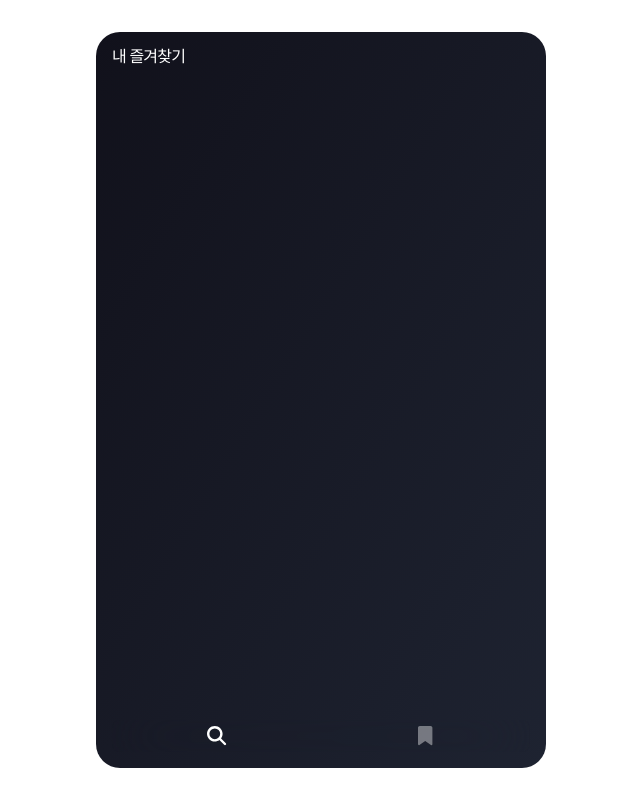
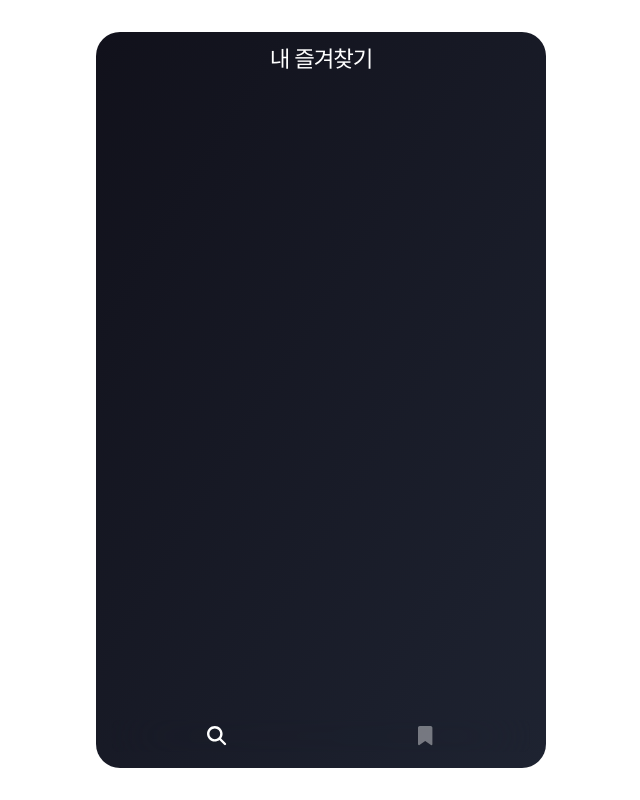
Before and after one commit to HyeongSeoku/wanted-movie-app, a React (Create React App) app: page /bookMark in a window 1280 px wide. Shown: the whole page, without its empty margins (319-959 px from the left). Built offline with nearby package versions, Linux system fonts and the light colour scheme.

Commit message:
Style : Edit styles

```diff
--- a/src/components/bookMarkListContainer/bookMarkListContainer.module.scss
+++ b/src/components/bookMarkListContainer/bookMarkListContainer.module.scss
@@ -1,3 +1,5 @@
+@use '../../styles/constants/colors';
+
 .bookMarkCard {
   margin-bottom: 10px;
 }
--- a/src/routes/BookMark/BookMark.module.scss
+++ b/src/routes/BookMark/BookMark.module.scss
@@ -1,5 +1,18 @@
+@use '../../styles/constants/colors';
+
 .bookMarkSection {
   display: flex;
   flex-direction: column;
-  overflow: scroll;
 }
+
+.header {
+  display: flex;
+  align-items: center;
+  justify-content: center;
+  width: 100%;
+  margin-bottom: 10px;
+}
+
+.title {
+  font-size: 1.4rem;
+}
--- a/src/routes/BookMark/index.tsx
+++ b/src/routes/BookMark/index.tsx
@@ -6,12 +6,14 @@ import BookMarkListConatiner from '../../components/bookMarkListContainer'
 
 const BookMark = () => {
   return (
-    <div>
-      <h2>내 즐겨찾기</h2>
-      <main>
+    <section className={styles.bookMarkSection}>
+      <div className={styles.header}>
+        <h2 className={styles.title}>내 즐겨찾기</h2>
+      </div>
+      <main className={styles.main}>
         <BookMarkListConatiner />
       </main>
-    </div>
+    </section>
   )
 }
 
--- /dev/null
+++ b/src/routes/NotFound404/NotFound404.module.scss
@@ -0,0 +1,23 @@
+.notFoundContainer {
+  display: flex;
+  flex-direction: column;
+  align-items: center;
+  justify-content: center;
+}
+
+.imageContainer {
+  width: 100%;
+  height: 100%;
+}
+
+.title {
+  margin-bottom: 20px;
+  font-size: 2.5rem;
+  font-weight: bold;
+}
+
+.image {
+  width: 70%;
+  height: 70%;
+  border-radius: 8px;
+}
--- a/src/routes/NotFound404/index.tsx
+++ b/src/routes/NotFound404/index.tsx
@@ -1,5 +1,13 @@
+import styles from './NotFound404.module.scss'
+import notFoundImg from '../../images/notfound.png'
+
 const NotFoundPage = () => {
-  return <div>not found page</div>
+  return (
+    <div className={styles.notFoundContainer}>
+      <h1 className={styles.title}>경로를 찾을수 없습니다.</h1>
+      <img className={styles.image} src={notFoundImg} alt='not found' />
+    </div>
+  )
 }
 
 export default NotFoundPage
--- a/src/routes/Search/index.tsx
+++ b/src/routes/Search/index.tsx
@@ -55,9 +55,6 @@ const Search = (): JSX.Element => {
     if (inView) {
       if (pageNumber < additionalData.lastPageNumber && nowSearchValue.trim() === recentWord.trim())
         setPageNumber((prev) => prev + 1)
-    } else if (nowSearchValue.trim() !== recentWord.trim()) {
-      alert('검색어 변경이 감지되었습니다.')
-      resetAllData()
     }
   }, [inView])
 
```
Also changed, not shown: src/images/notfound.png (added).
